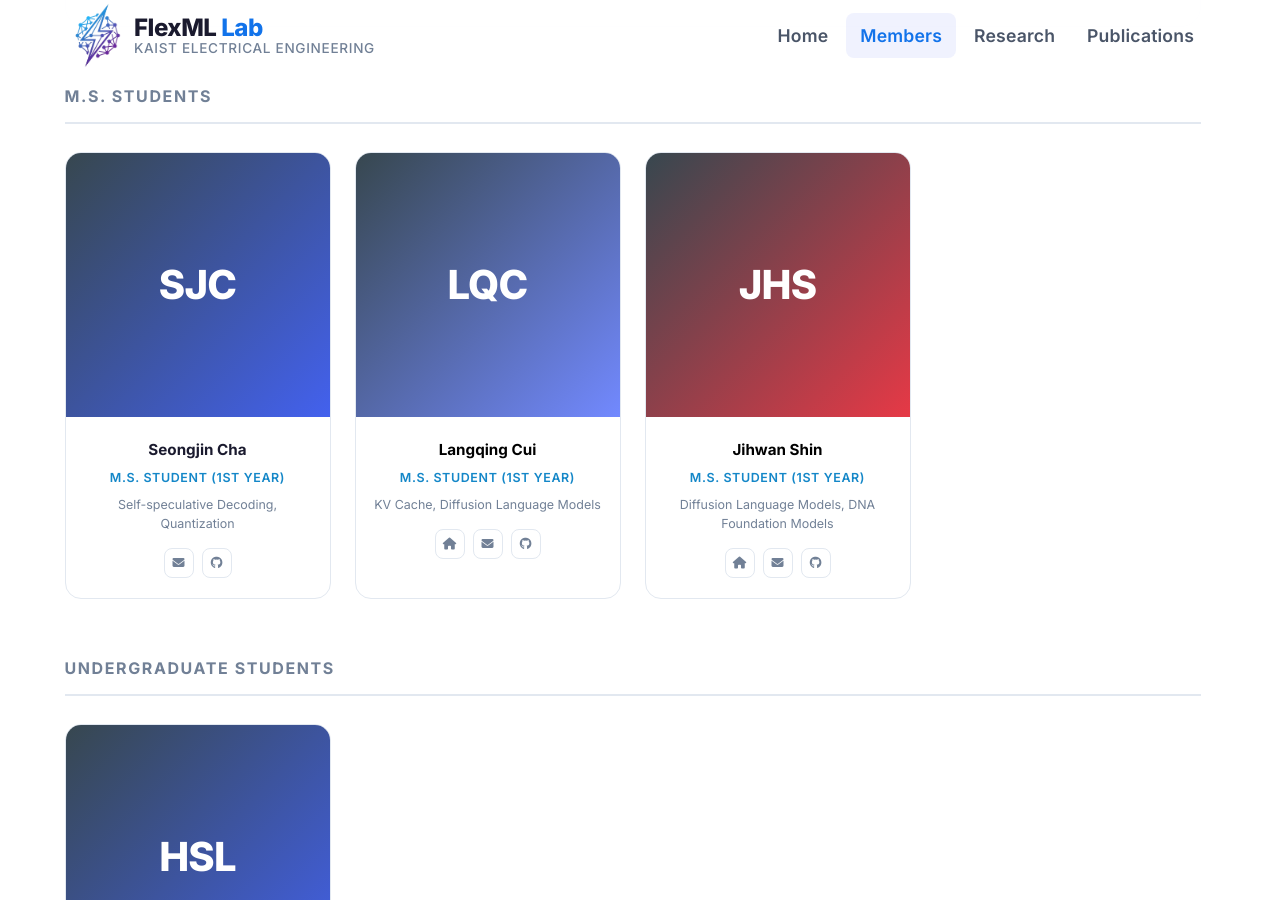
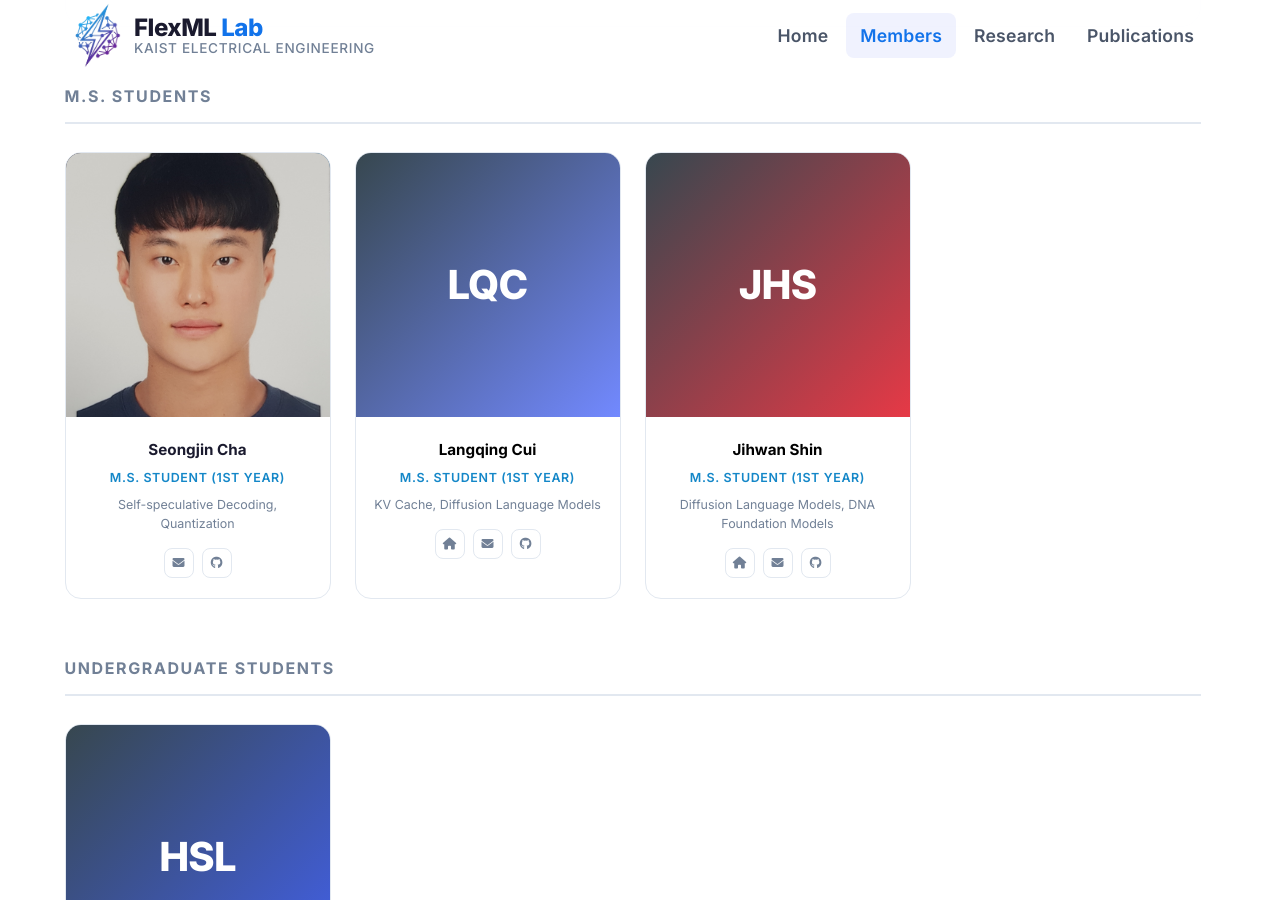
Before and after one commit to kaist-flexml-lab/kaist-flexml-lab.github.io, a Jekyll site: the page built from people.html, in a window 1280 px wide and 900 px high, scrolled down 904 px. Built offline with Jekyll 4.4.1, drawn with Linux system fonts in a browser that asks for light colours.

Commit message:
Update person card photo for Seongjin Cha

```diff
--- a/people.html
+++ b/people.html
@@ -68,7 +68,10 @@ permalink: /people
     <div class="people-section-title" data-animate>M.S. Students</div>
     <div class="people-grid" data-animate>
       <div class="person-card">
-        <div class="person-card__photo" style="background:linear-gradient(135deg, #37474f 0%, #4361ee 100%);">SJC</div>
+        <!-- <div class="person-card__photo" style="background:linear-gradient(135deg, #37474f 0%, #4361ee 100%);">SJC</div> -->
+        <div class="person-card__photo" style="overflow:hidden;">
+          <img src="/assets/imgs/seongjincha.jpg" alt="Seongjin Cha" style="width:100%; height:100%; object-fit:cover;">
+        </div>
         <div class="person-card__info">
           <div class="person-card__name">Seongjin Cha</div>
           <div class="person-card__role">M.S. Student (1st Year)</div>
```
